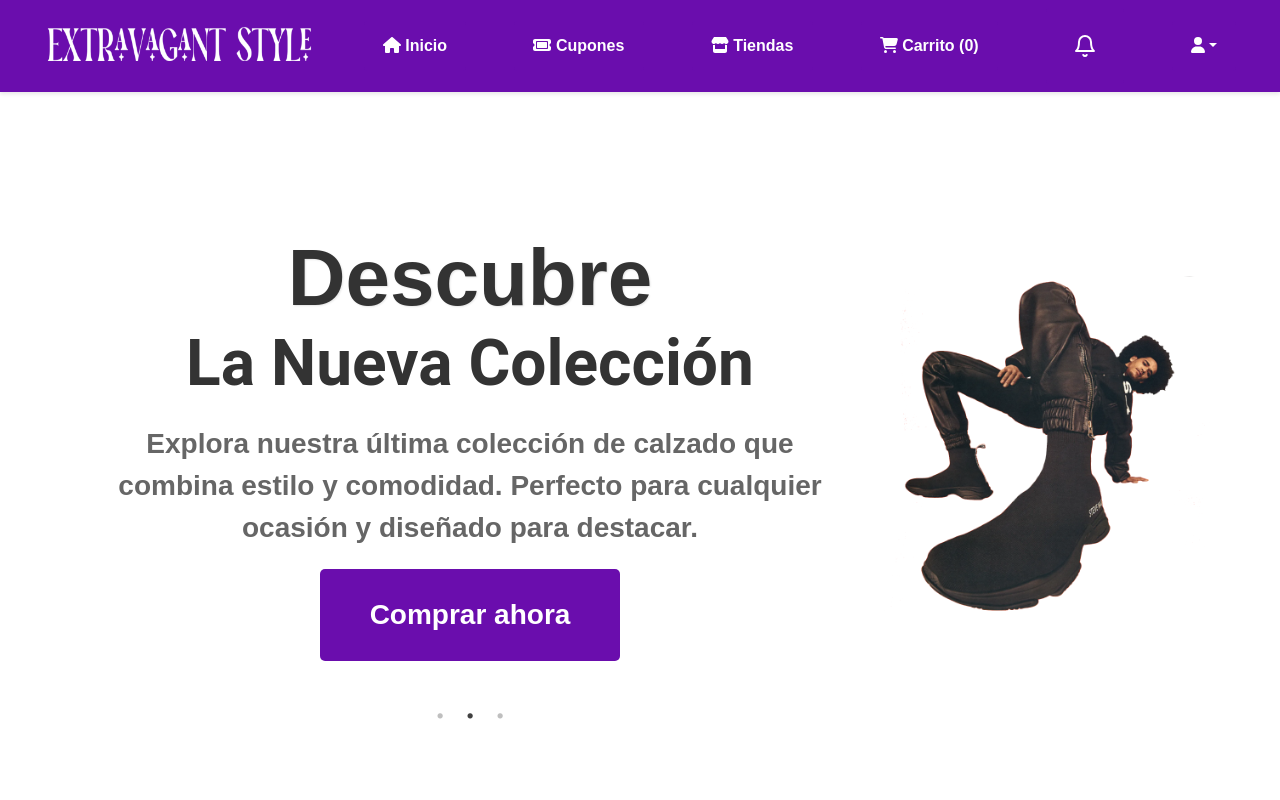
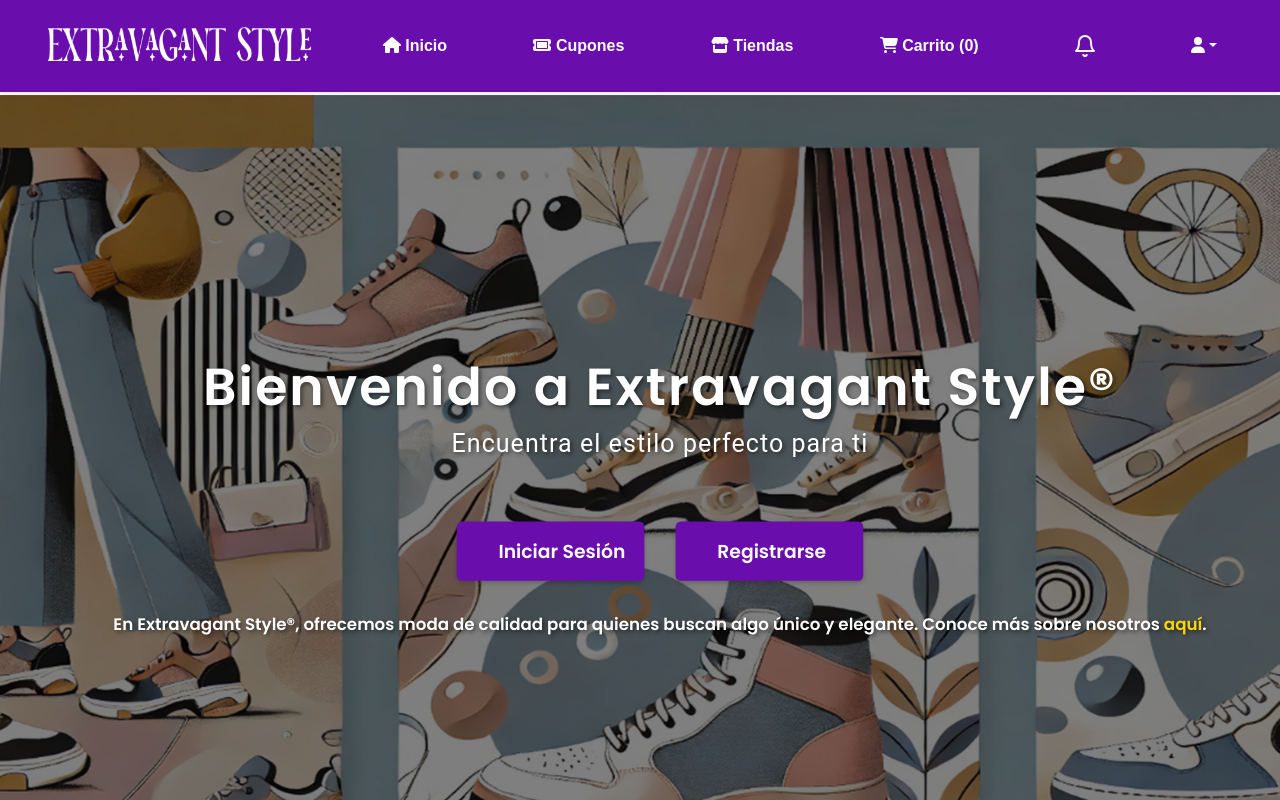
Before and after one commit to angelestun/estravagant-frond, a React (Vite) app: page / in a window 1280 px wide. Built offline with nearby package versions, Linux system fonts and the light colour scheme.

Commit message:
cambios landing

```diff
--- a/src/App.jsx
+++ b/src/App.jsx
@@ -233,7 +233,7 @@
         <Route element={<DashboardLayout cartCount={cartCount} />}>
 
           <Route path="/perfil" element={<PerfilComponent />} />
-          <Route path="/" element={<HomeComponent />} />
+          <Route path="/" element={< LandingPage/>} />
           <Route path="/home" element={<HomeComponent />} />
           <Route path="/pedidos" element={<PedidosComponent />} />
           <Route path="/productos" element={<ProductosComponent />} />
```
